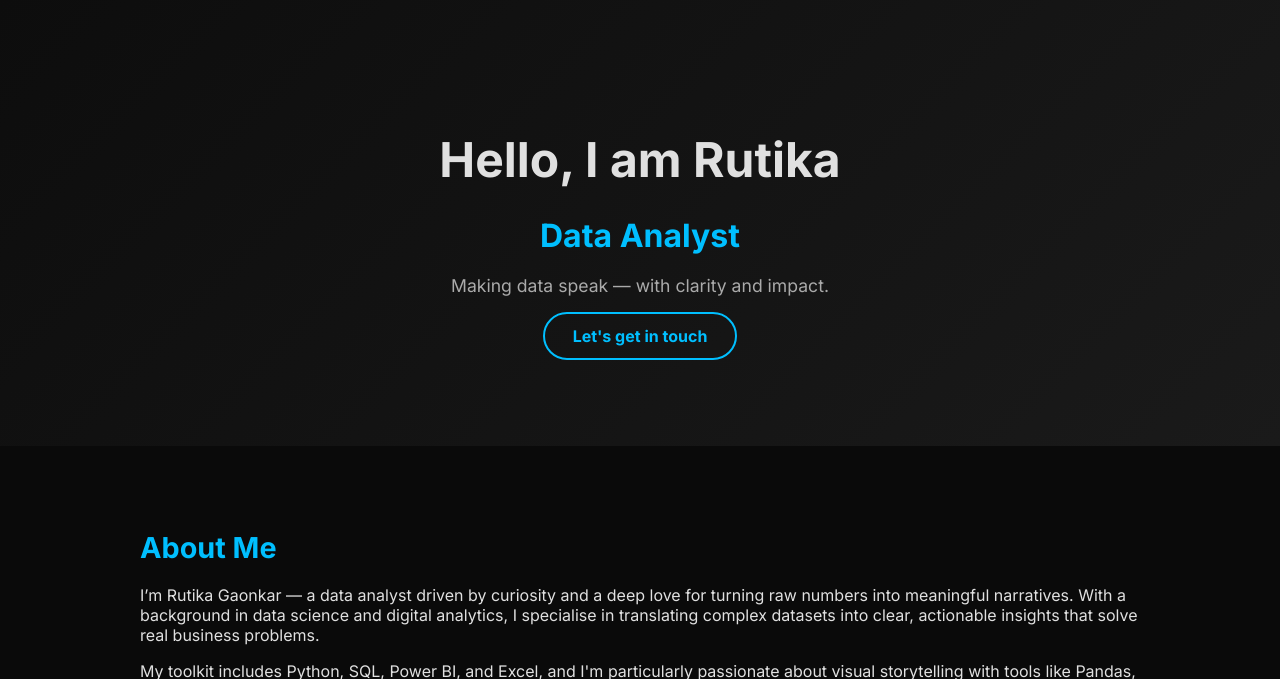
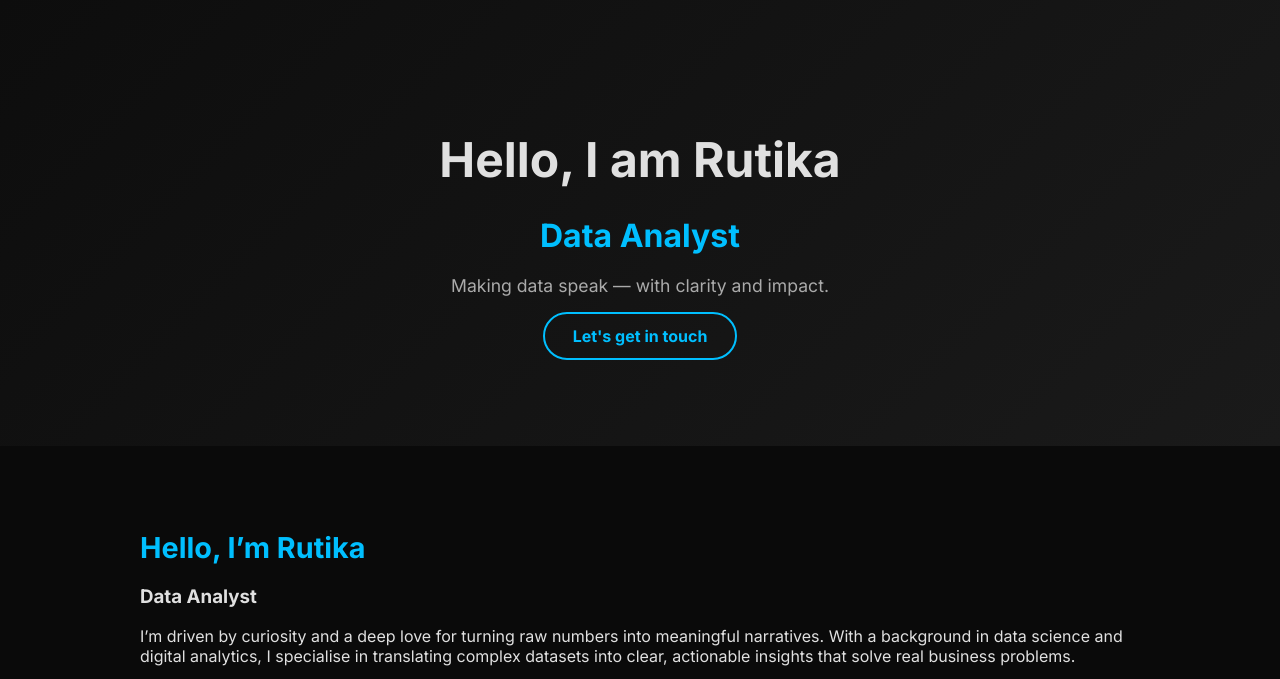
Before and after one commit to rutikaGaonkar/rutika-gaonkar-portfolio, a plain HTML site: page index.html in a window 1280 px wide. Shown: the part 82-761 px from the top of the page. Drawn offline with Linux system fonts and the light colour scheme.

Commit message:
Update index.html

```diff
--- a/index.html
+++ b/index.html
@@ -148,9 +148,10 @@
   </header>
 
   <section class="section" id="about">
-    <h2>About Me</h2>
+    <h2>Hello, I’m Rutika </h2>
+    <h3>Data Analyst</h3>
     <p>
-    I’m Rutika Gaonkar — a data analyst driven by curiosity and a deep love for turning raw numbers into meaningful narratives.
+    I’m driven by curiosity and a deep love for turning raw numbers into meaningful narratives.
     With a background in data science and digital analytics, I specialise in translating complex datasets into clear, actionable insights that solve real business problems.
   </p>
   <p>
@@ -214,7 +215,7 @@
     <div class="projects-grid">
       <div class="project-card">
         <h4>Coming Soon</h4>
-        <p>Your projects will be featured here once you're ready to showcase them.</p>
+        <p>Projects will be featured here soon.</p>
       </div>
     </div>
   </section>
```
